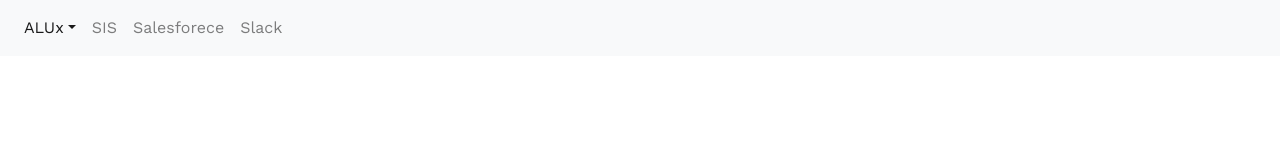
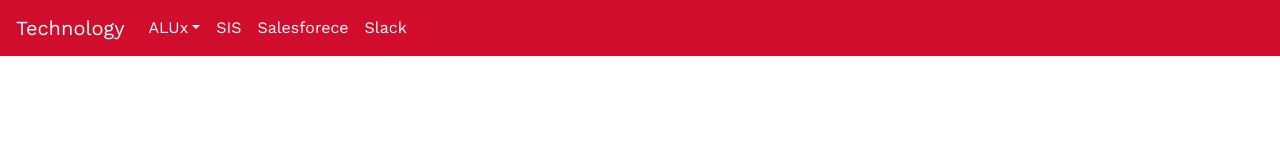
Before and after one commit to ChristineWasike/ALU-Support-Page, a plain HTML site: page index.html in a window 1280 px wide. Drawn offline with nearby package versions, Linux system fonts and the light colour scheme.

Commit message:
Editing the text colors and background color too of the tech information tab

```diff
--- a/css/styles.css
+++ b/css/styles.css
@@ -2,7 +2,7 @@ body {
     font-family: 'Work Sans', sans-serif;
 }
 
-#tech {
+#tech, .techInfo {
     background-color: #D00D2D;
     color: aliceblue;
 }
--- a/index.html
+++ b/index.html
@@ -14,14 +14,9 @@
 </head>
 
 <body>
-    <!-- Tech External Information -->
-    <div class="pos-f-t">
-        <div class="collapse" id="techToggleInfo">
 
-        </div>
-    </div>
-    <nav class="navbar navbar-expand-lg navbar-light bg-light" id="tech">
-        <a class="navbar-brand navbar-toggler" href="#" type="button" data-toggle="collapse" data-target="#techToggleInfo"
+    <nav class="navbar navbar-expand-lg " id="tech">
+        <a class="navbar-brand text-white" href="#" data-toggle="collapse" data-target="#techToggleInfo"
             aria-controls="techToggleInfo" aria-expanded="false" aria-label="Toggle navigation">Technology</a>
         <button class="navbar-toggler" type="button" data-toggle="collapse" data-target="#navbarNavDropdown"
             aria-controls="navbarNavDropdown" aria-expanded="false" aria-label="Toggle navigation">
@@ -29,8 +24,8 @@
         </button>
         <div class="collapse navbar-collapse" id="navbarNavDropdown">
             <ul class="navbar-nav">
-                <li class="nav-item dropdown active">
-                    <a class="nav-link dropdown-toggle" href="#" id="navbarDropdownMenuLink" data-toggle="dropdown"
+                <li class="nav-item  dropdown active">
+                    <a class="nav-link text-white dropdown-toggle" href="#" id="navbarDropdownMenuLink" data-toggle="dropdown"
                         aria-haspopup="true" aria-expanded="false">ALUx<span class="sr-only">(current)</span></a>
                     <div class="dropdown-menu" aria-labelledby="navbarDropdownMenuLink">
                         <a class="dropdown-item" href="#">Staff</a>
@@ -41,17 +36,27 @@
                     </div>
                 </li>
                 <li class="nav-item">
-                    <a class="nav-link" href="#">SIS</a>
+                    <a class="nav-link text-white" href="#">SIS</a>
                 </li>
                 <li class="nav-item">
-                    <a class="nav-link" href="#">Salesforece</a>
+                    <a class="nav-link text-white" href="#">Salesforece</a>
                 </li>
                 <li class="nav-item">
-                    <a class="nav-link" href="#">Slack</a>
+                    <a class="nav-link text-white" href="#">Slack</a>
                 </li>
             </ul>
         </div>
     </nav>
+
+    <!-- Tech External Information -->
+    <div class="pos-f-t techInfo">
+        <div class="collapse" id="techToggleInfo">
+            <div class="">
+                <span class="text-white">The tech support team is here to help you with any of your laptop issues. All you
+                    have to do is ensure your fill out the right form first. Thanks! :)</span>
+            </div>
+        </div>
+    </div>
 
     <script src="https://code.jquery.com/jquery-3.2.1.slim.min.js" integrity="sha384-KJ3o2DKtIkvYIK3UENzmM7KCkRr/rE9/Qpg6aAZGJwFDMVNA/GpGFF93hXpG5KkN"
         crossorigin="anonymous"></script>
```
